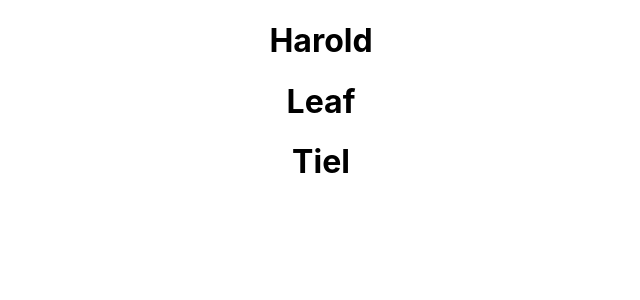
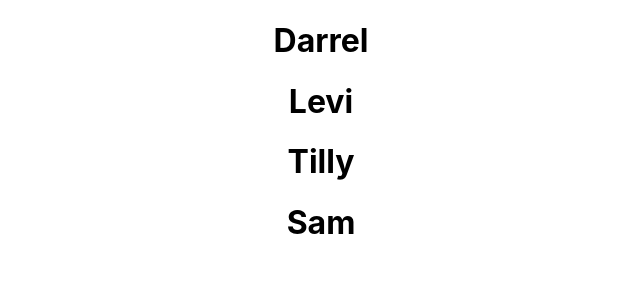
Before and after one commit to D-Whipp/monsters-rolodex, a React (Create React App) app: page / in a window 1280 px wide. Shown: the top 300 px of the page, without its empty margins (319-959 px from the left). Built offline with nearby package versions, Linux system fonts and the light colour scheme.

Commit message:
added basic id/key values

```diff
--- a/src/App.js
+++ b/src/App.js
@@ -9,13 +9,20 @@ class App extends Component {
     this.state = {
       monsters: [
         {
-          name: 'Harold',
+          name: 'Darrel',
+          id: '23rrgq34g',
         },
         {
-          name: 'Leaf',
+          name: 'Levi',
+          id: 'wergq34',
         },
         {
-          name: 'Tiel',
+          name: 'Tilly',
+          id: 'aureghvq35',
+        },
+        {
+          name: 'Sam',
+          id: 'afgbvhujq39it5',
         },
       ],
     };
@@ -25,7 +32,11 @@ class App extends Component {
     return (
       <div className="App">
         {this.state.monsters.map((monster) => {
-          return <h1>{monster.name}</h1>;
+          return (
+            <div key={monster.id}>
+              <h1>{monster.name}</h1>
+            </div>
+          );
         })}
       </div>
     );
```
